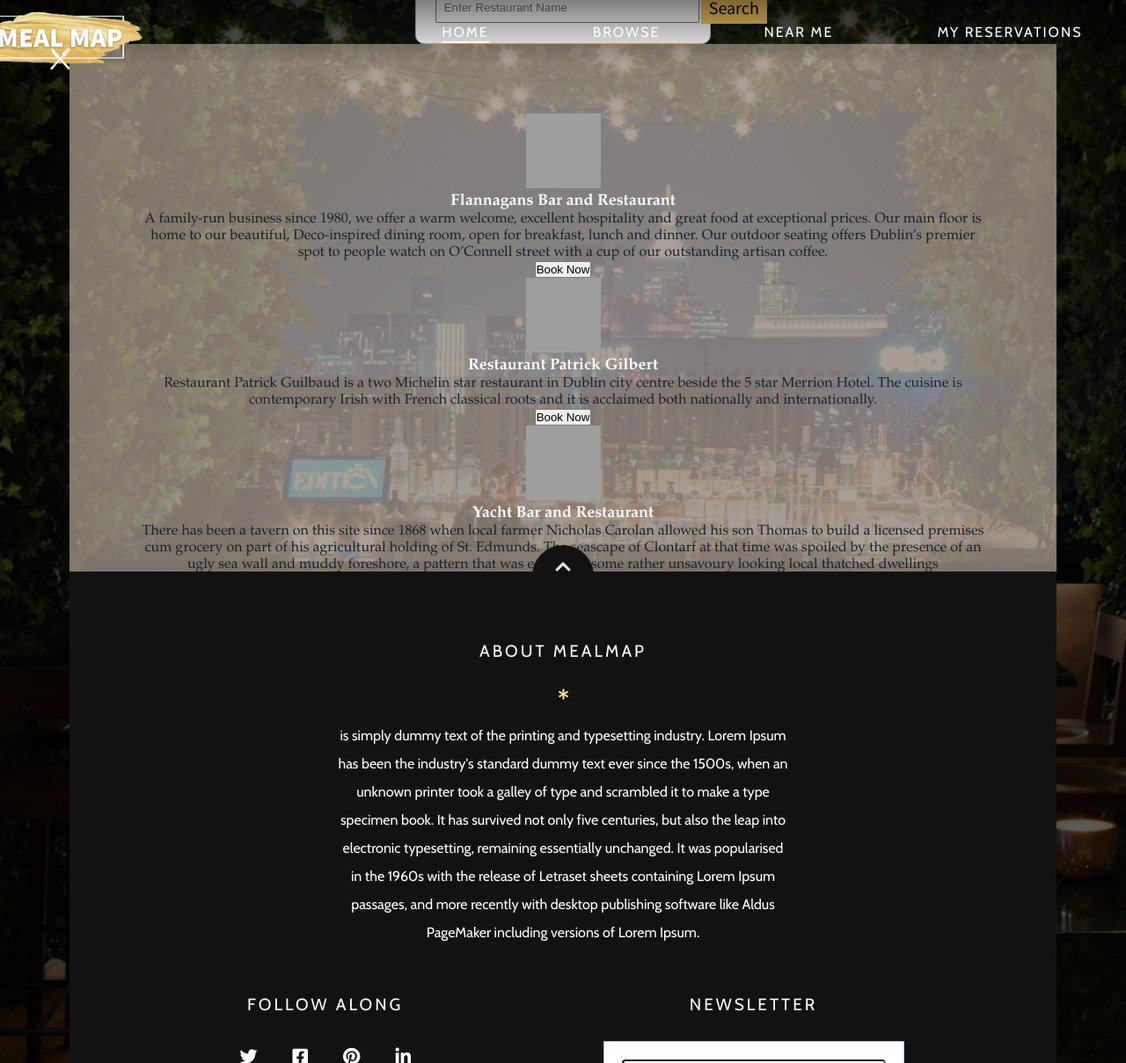
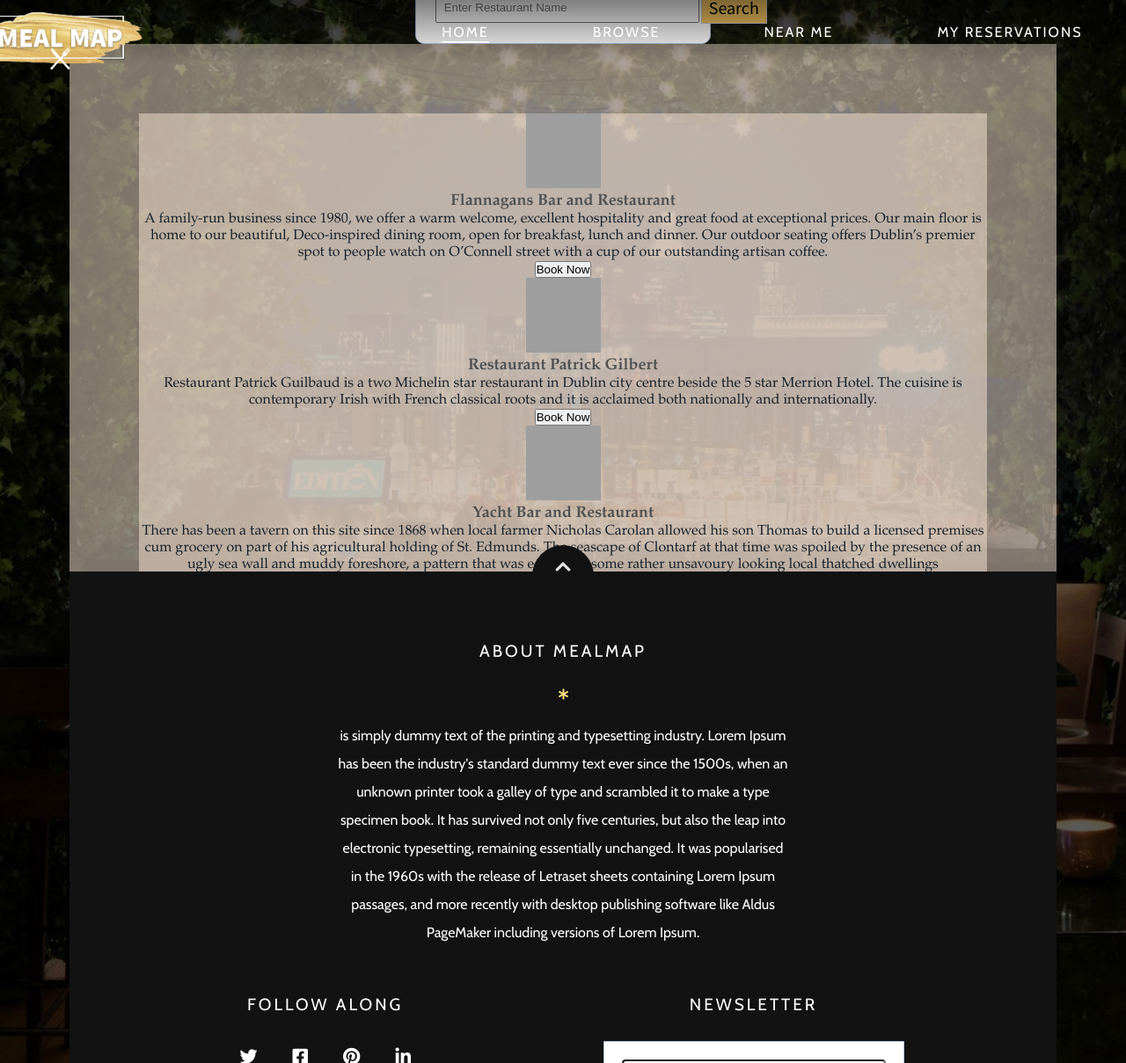
Before and after one commit to mealmaps2020/grape, a PHP site: page /browse.php in a window 1280 px wide. Shown: the whole page at 88% size. Run offline with PHP 8.4, Linux system fonts and the light colour scheme; some libraries are stand-ins or nearby versions; some web fonts are replaced; grey boxes are pictures that could not be loaded.

Commit message:
Update style.css

```diff
--- a/style.css
+++ b/style.css
@@ -872,8 +872,7 @@ footer{
 }
 
 .item {
-	order: 1;
-	color:white;
+	background-color: rgba(250, 229, 211, 0.5);
 	width: 100%;
 }
 
```
